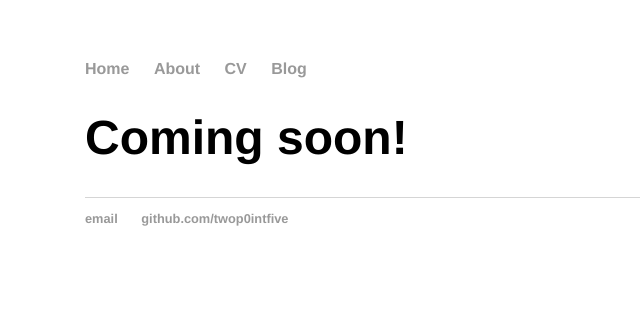
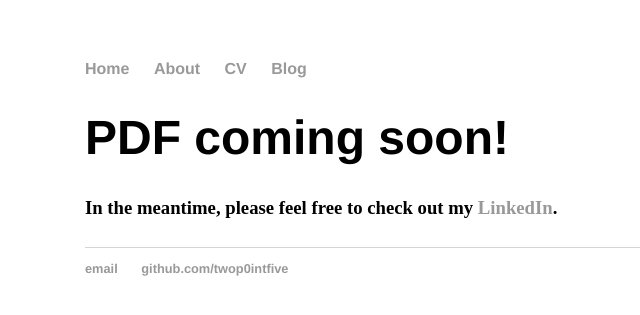
Before and after one commit to twop0intfive/twop0intfive.github.io, a Jekyll site: the page built from cv/index.html, in a window 1280 px wide. Shown: the top 315 px of the page, without its empty margins (107-747 px from the left). Built offline with Jekyll 4.4.1, drawn with Linux system fonts in a browser that asks for light colours.

Commit message:
Update index.html

```diff
--- a/cv/index.html
+++ b/cv/index.html
@@ -4,6 +4,7 @@ title: twop0intfive's CV
 ---
 
 <div class="blurb">
-	<h1>Coming soon!</h1>
+	<h1>PDF coming soon!</h1>
+	<h3>In the meantime, please feel free to check out my <a href="https://www.linkedin.com/in/chrisevega">LinkedIn</a>.
 	<p></p>
 </div><!-- /.blurb -->
```
